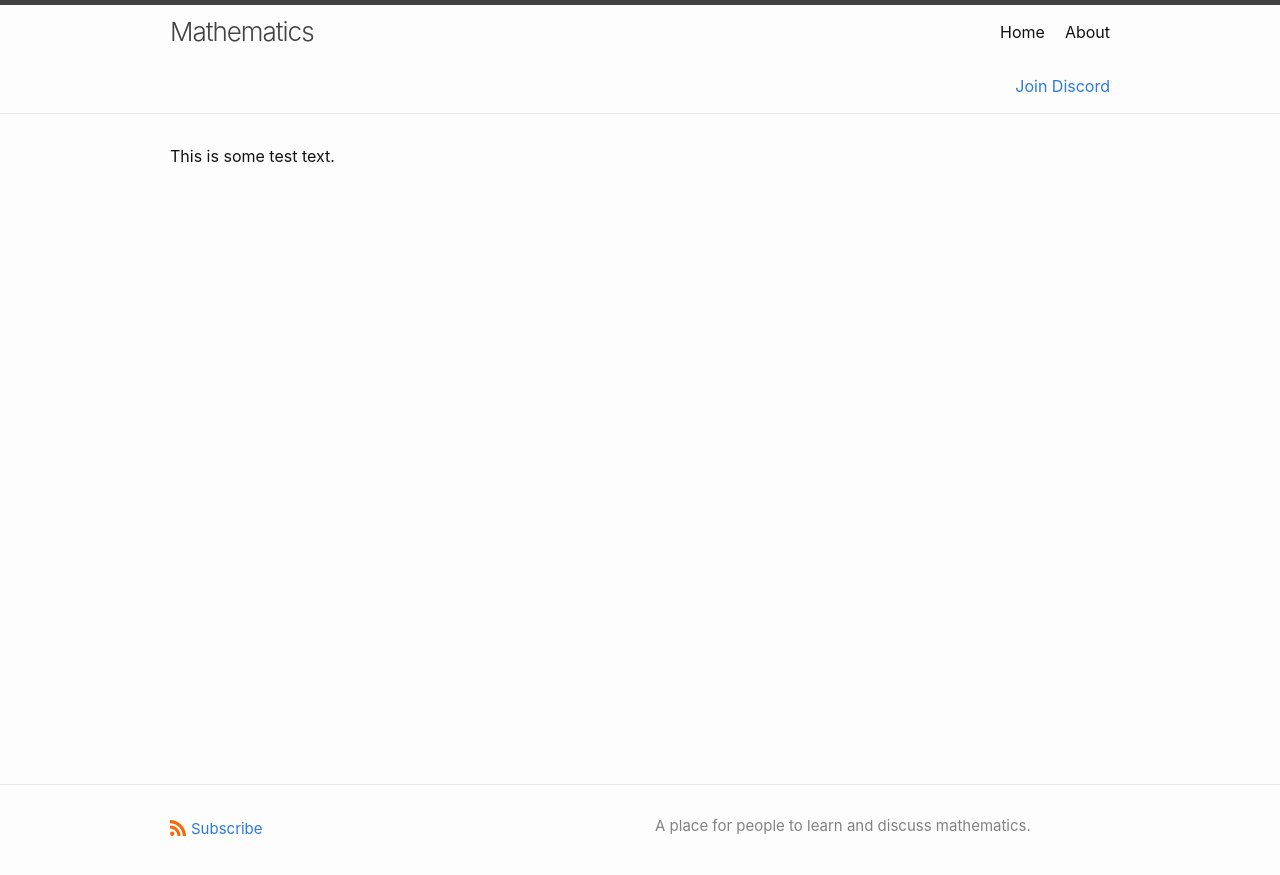
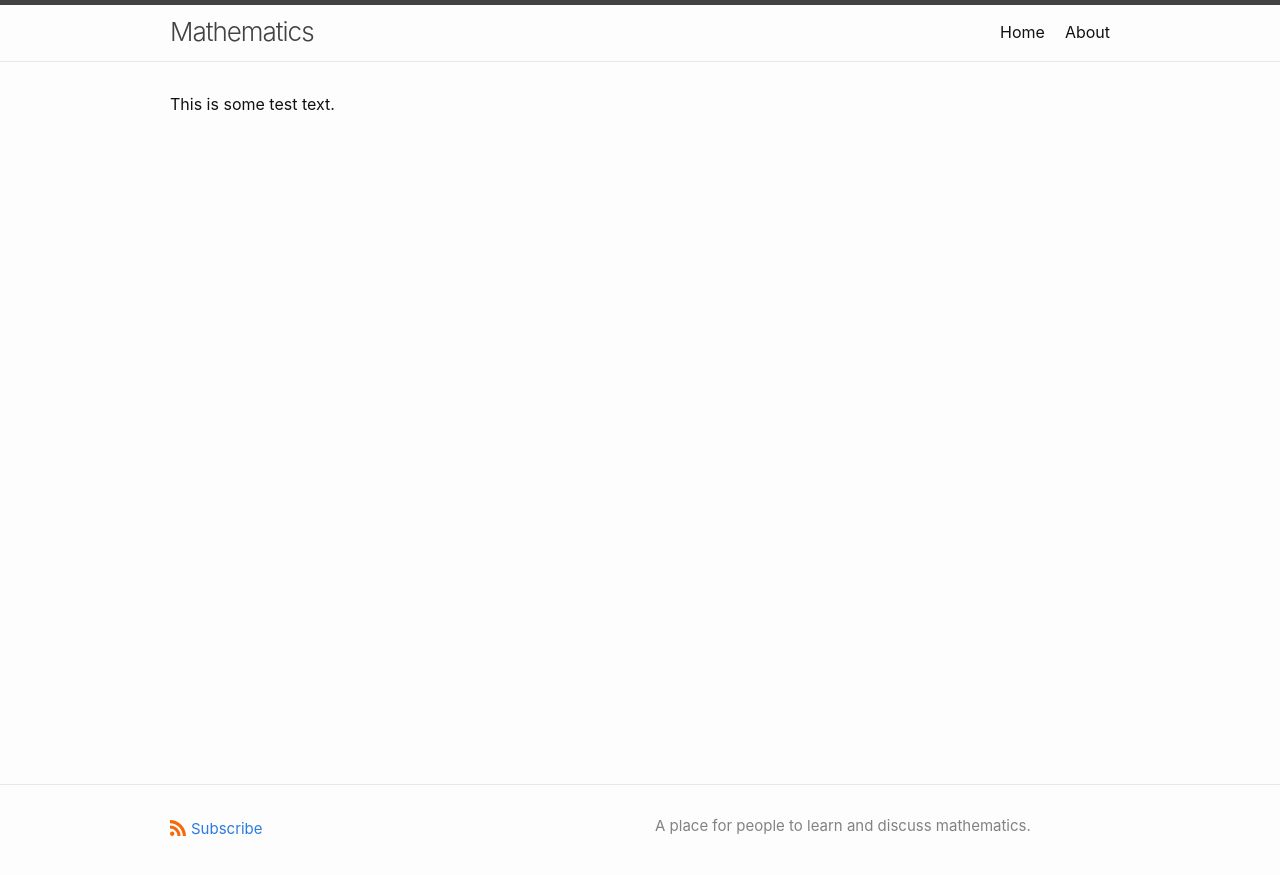
Before and after one commit to discord-math/discord-math.github.io, a Jekyll site: the page built from testpage.md, in a window 1280 px wide. Shown: the top 875 px of the page. Built offline with Jekyll 4.4.1, drawn with Linux system fonts in a browser that asks for light colours.

Commit message:
remove unfinished trigger element from header

```diff
--- a/_includes/header.html
+++ b/_includes/header.html
@@ -25,10 +25,6 @@
             {%- endif -%}
           {%- endfor -%}
         </div>
-
-        <div class="trigger discord-trigger">
-          <a class="discord-page-link" href="https://discord.gg/math">Join Discord</a>
-        </div>
       </nav>
     {%- endif -%}
   </div>
```
